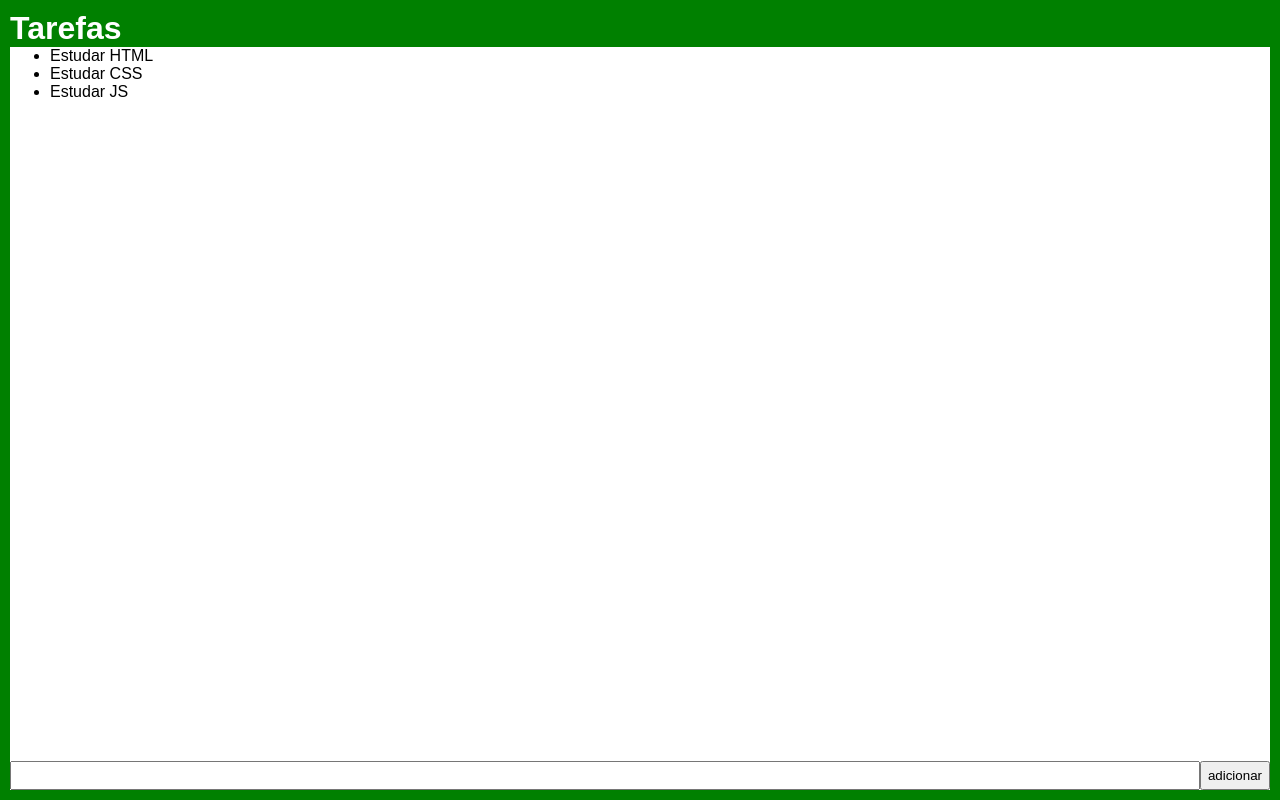
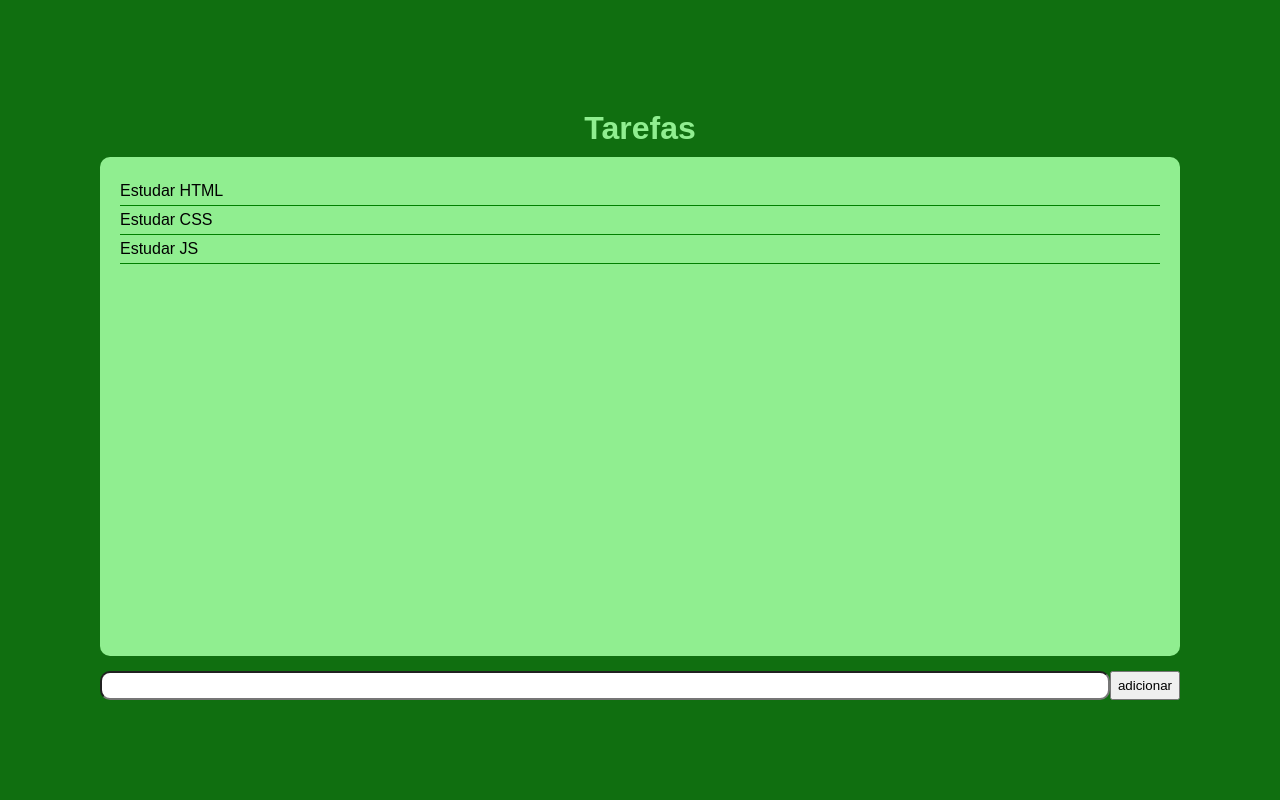
Before and after one commit to JoaoRostovcev/lista-de-tarefas, a plain HTML site: page index.html in a window 1280 px wide. Drawn offline with Linux system fonts and the light colour scheme.

Commit message:
Add files via upload

```diff
--- a/index.html
+++ b/index.html
@@ -10,31 +10,52 @@
             box-sizing: border-box;
             margin: 0;
         }
+
         body {
-            border: 10px solid green;
+            border: 100px solid rgb(16, 111, 16);
             min-height: 100vh;
-            font-family: Arial, Helvetica, sans-serif;
+            font-family: Arial, sans-serif;
             display: flex;
             flex-direction: column;
+            background: rgb(16, 111, 16);
+
         }
 
         header {
-            background: green;
-            color: white;
+            color: lightgreen;
+            text-align: center;
+            padding: 10px;
+
         }
 
 
         main {
             flex: auto;
+            background: lightgreen;
+            border-radius: 10px;
+            padding: 20px;
+        }
+
+        main li {
+            border-bottom: 1px solid green;
+            padding: 5px 0;
+        }
+
+        main ul {
+            padding: 0;
+            list-style: none;
         }
 
         footer {
             display: flex;
+            padding-top: 5px;
+            margin-top: 10px;
         }
 
         footer input {
             flex: auto;
             padding: 5px;
+            border-radius: 10px;
         }
     </style>
 </head>
```
